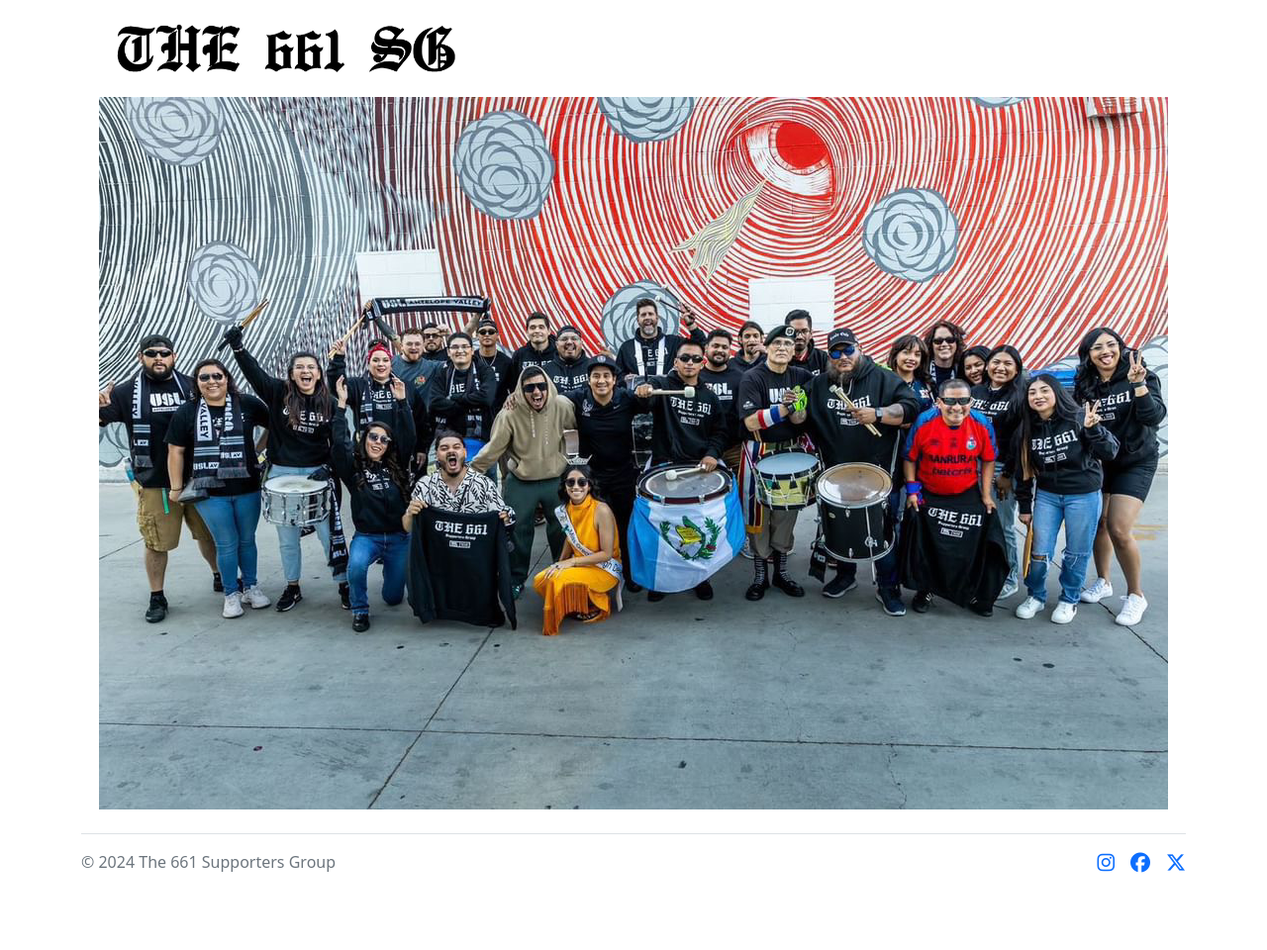
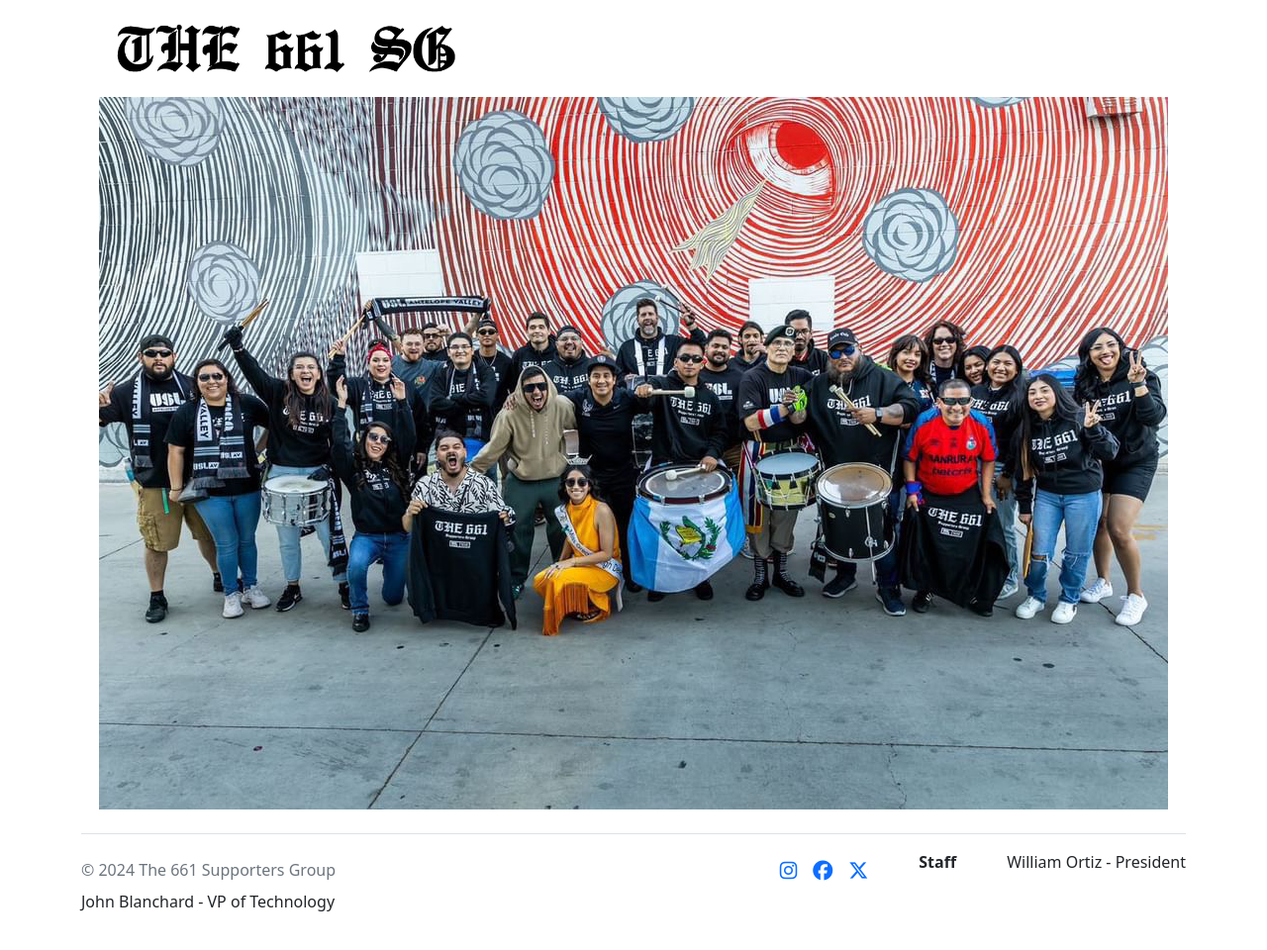
Before and after one commit to the661sg/the661sg.github.io, a plain HTML site: page index.html in a window 1280 px wide. Shown: the whole page at 99% size. Before the commit the page ends 923 px from the top, so only its background shows below. Drawn offline with nearby package versions, Linux system fonts and the light colour scheme.

Commit message:
Updated staff in footer.

```diff
--- a/index.html
+++ b/index.html
@@ -71,6 +71,9 @@
 					</a>
 				</li>
 			</ul>
+			<p><strong>Staff</strong></p>
+			<p>William Ortiz - President</p>
+			<p>John Blanchard - VP of Technology</p>
 		  </footer>
 		</div>
 		<!-- Bootstrap core JS-->
```
